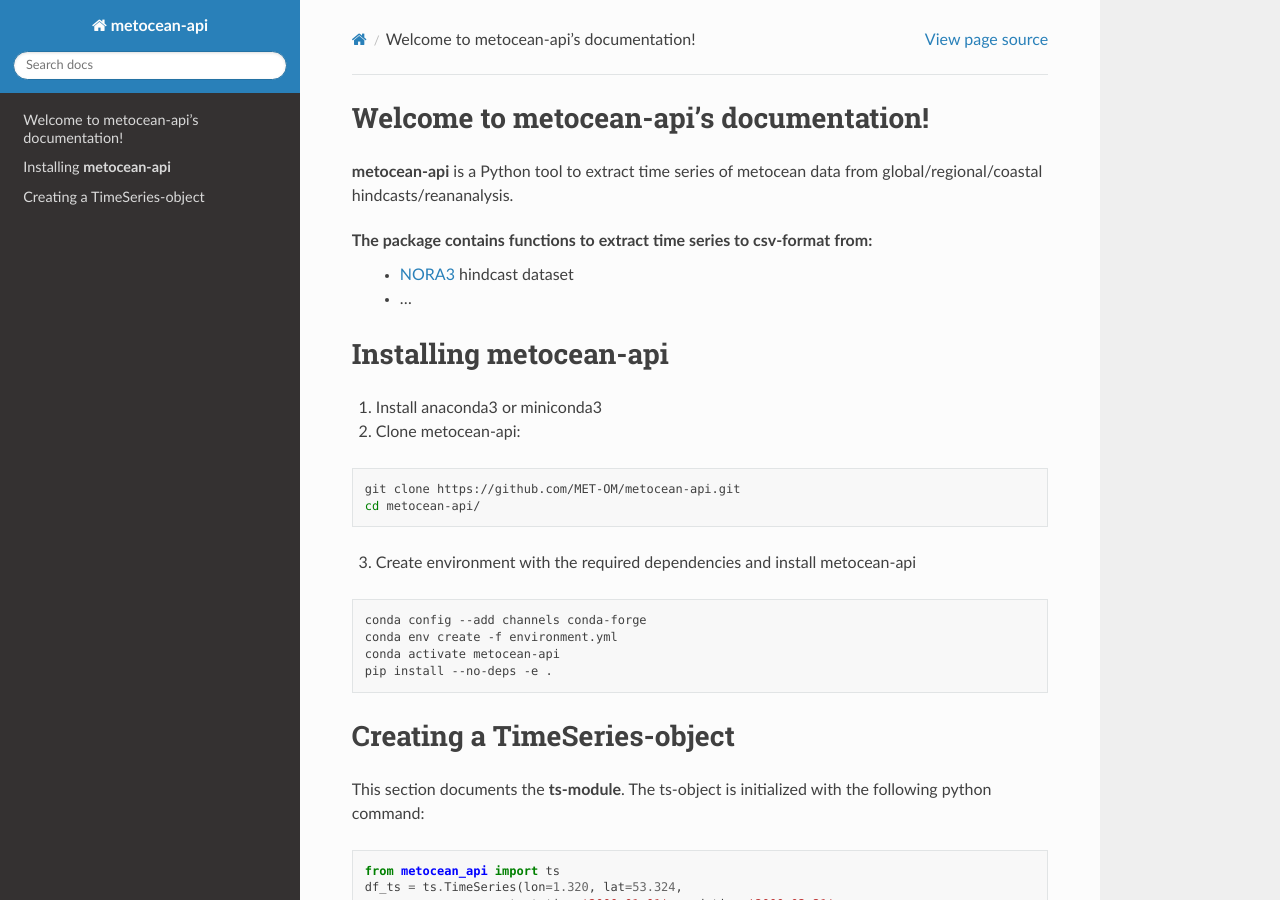
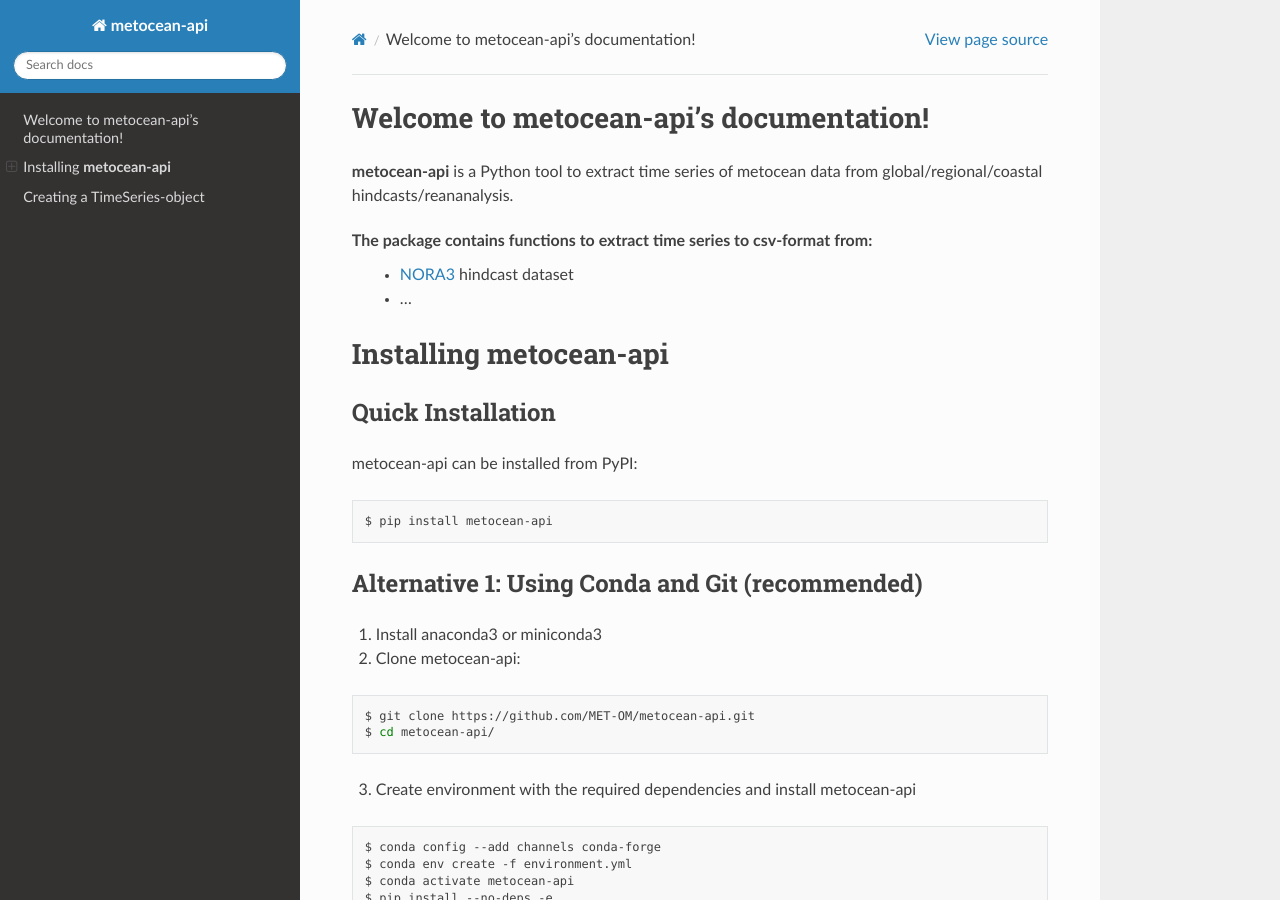
Before and after one commit to MET-OM/metocean-api, a Sphinx documentation site: the page built from docs/index.rst, in a window 1280 px wide and 900 px high. Built offline with Sphinx 7.4.7 and the Read the Docs theme 2.0.0, drawn with Linux system fonts in a browser that asks for light colours.

Commit message:
Update index.rst

```diff
--- a/docs/index.rst
+++ b/docs/index.rst
@@ -16,22 +16,32 @@ The package contains functions to extract time series to csv-format from:
 
 Installing **metocean-api**
 =============================================
+Quick Installation
++++++++++++++++++++
+metocean-api can be installed from PyPI:
+
+.. code-block:: bash
+
+   $ pip install metocean-api
+
+Alternative 1: Using Conda and Git (recommended)
+++++++++++++++++++++++++++++++++++++++++++++++++++++++++++++++++++++++++++++
 1. Install anaconda3 or miniconda3
 2. Clone metocean-api:
 
 .. code-block:: bash
 
-   git clone https://github.com/MET-OM/metocean-api.git
-   cd metocean-api/
+   $ git clone https://github.com/MET-OM/metocean-api.git
+   $ cd metocean-api/
 
 3. Create environment with the required dependencies and install metocean-api
 
 .. code-block:: bash
 
-  conda config --add channels conda-forge
-  conda env create -f environment.yml
-  conda activate metocean-api
-  pip install --no-deps -e .
+  $ conda config --add channels conda-forge
+  $ conda env create -f environment.yml
+  $ conda activate metocean-api
+  $ pip install --no-deps -e .
 
 Creating a TimeSeries-object
 =====================================
```
